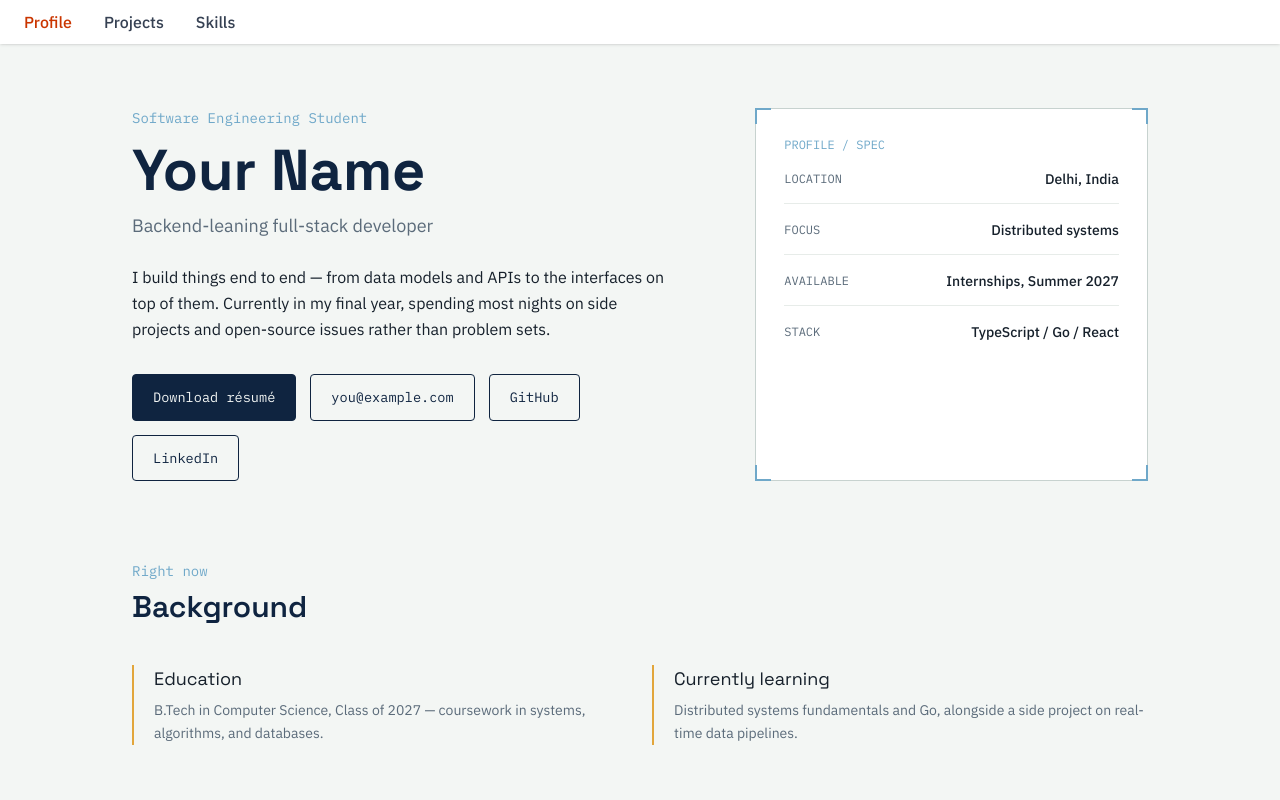
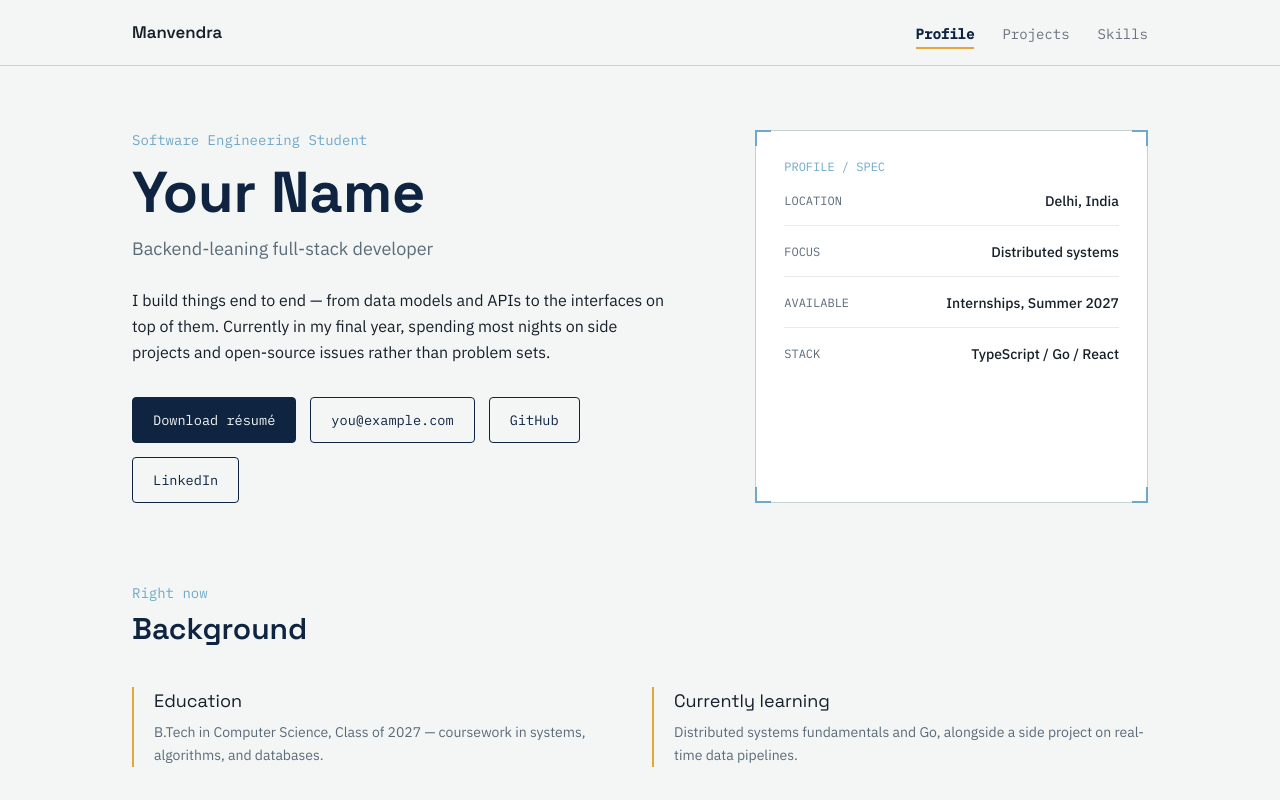
Before and after one commit to dev-manvendra/Portfolio, a React app: page / in a window 1280 px wide. Shown: the top 800 px of the page. Built offline with nearby package versions, Linux system fonts and the light colour scheme; the HTML template or start-up script is replaced by a standard one.

Commit message:
feat: refactor Header component to improve structure and styling

```diff
--- a/src/Components/Header.jsx
+++ b/src/Components/Header.jsx
@@ -1,42 +1,43 @@
-import { NavLink } from "react-router-dom";
+import { NavLink, Link } from "react-router-dom";
+
+// Edit this to your name / initials.
+const BRAND = "Manvendra";
+
+// If your routes in App.jsx use different paths, update them here to match.
+const NAV_LINKS = [
+  { to: "/", label: "Profile", end: true },
+  { to: "/projects", label: "Projects" },
+  { to: "/skills", label: "Skills" },
+];
+
 export default function Header() {
   return (
-        <header className="shadow sticky z-50 top-0">
-            <nav className="bg-white border-gray-200 px-4 lg:px-6 py-2.5">
-                <ul className="flex flex-col mt-4 font-medium lg:flex-row lg:space-x-8 lg:mt-0">
-                    <li>
+    <header className="sticky top-0 z-10 border-b border-line bg-paper">
+      <div className="mx-auto flex max-w-page items-center justify-between px-8 py-5">
+        <div>
+            <Link to ="/">
+                <span className="font-display text-[1.05rem] font-semibold">{BRAND}</span>
+
+            </Link>
+         </div>
+
+        <ul className="flex list-none  gap-7 p-0 m-0">
+          {NAV_LINKS.map((link) => (
+            <li
+            key={link.to}>
               <NavLink
-                        to="/"
-                            className={({isActive}) =>
-                                `block py-2 pr-4 pl-3 ${isActive? "text-orange-700":"text-gray-700"} duration-200 border-b border-gray-100 hover:bg-gray-50 lg:hover:bg-transparent lg:border-0 hover:text-orange-700 lg:p-0`
+                to={link.to}
+                end={link.end}
+                className={({ isActive }) =>
+                  `nav-link ${isActive ? "nav-link-active text-navy-deep font-bold" : "text-gray-500"}`
                 }
               >
-                            Profile
+                {link.label}
               </NavLink>
             </li>
-                    <li>
-                        <NavLink
-                        to="/projects"
-                            className={({isActive}) =>
-                                `block py-2 pr-4 pl-3 ${isActive? "text-orange-700":"text-gray-700"} duration-200 border-b border-gray-100 hover:bg-gray-50 lg:hover:bg-transparent lg:border-0 hover:text-orange-700 lg:p-0`
-                            }
-                        >
-                            Projects
-                        </NavLink>
-                    </li>
-
-                    <li>
-                        <NavLink
-                        to="/skills"
-                            className={({isActive}) =>
-                                `block py-2 pr-4 pl-3 ${isActive? "text-orange-700":"text-gray-700"} duration-200 border-b border-gray-100 hover:bg-gray-50 lg:hover:bg-transparent lg:border-0 hover:text-orange-700 lg:p-0`
-                            }
-                        >
-                            Skills
-                        </NavLink>
-                    </li>
+          ))}
         </ul>
-            </nav>
+      </div>
     </header>
   );
 }
```
Lines whose indentation alone changed are shown as unchanged.
